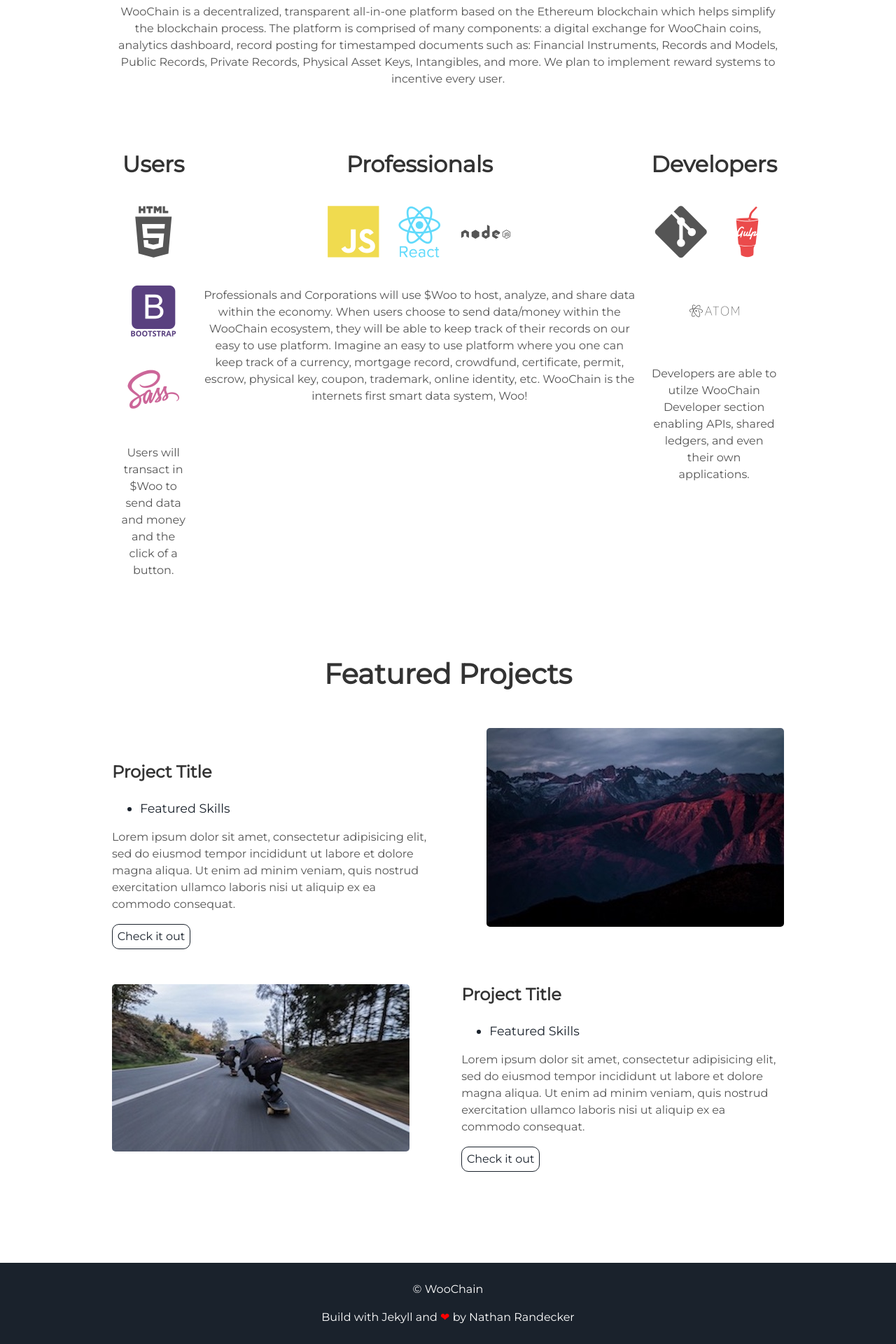
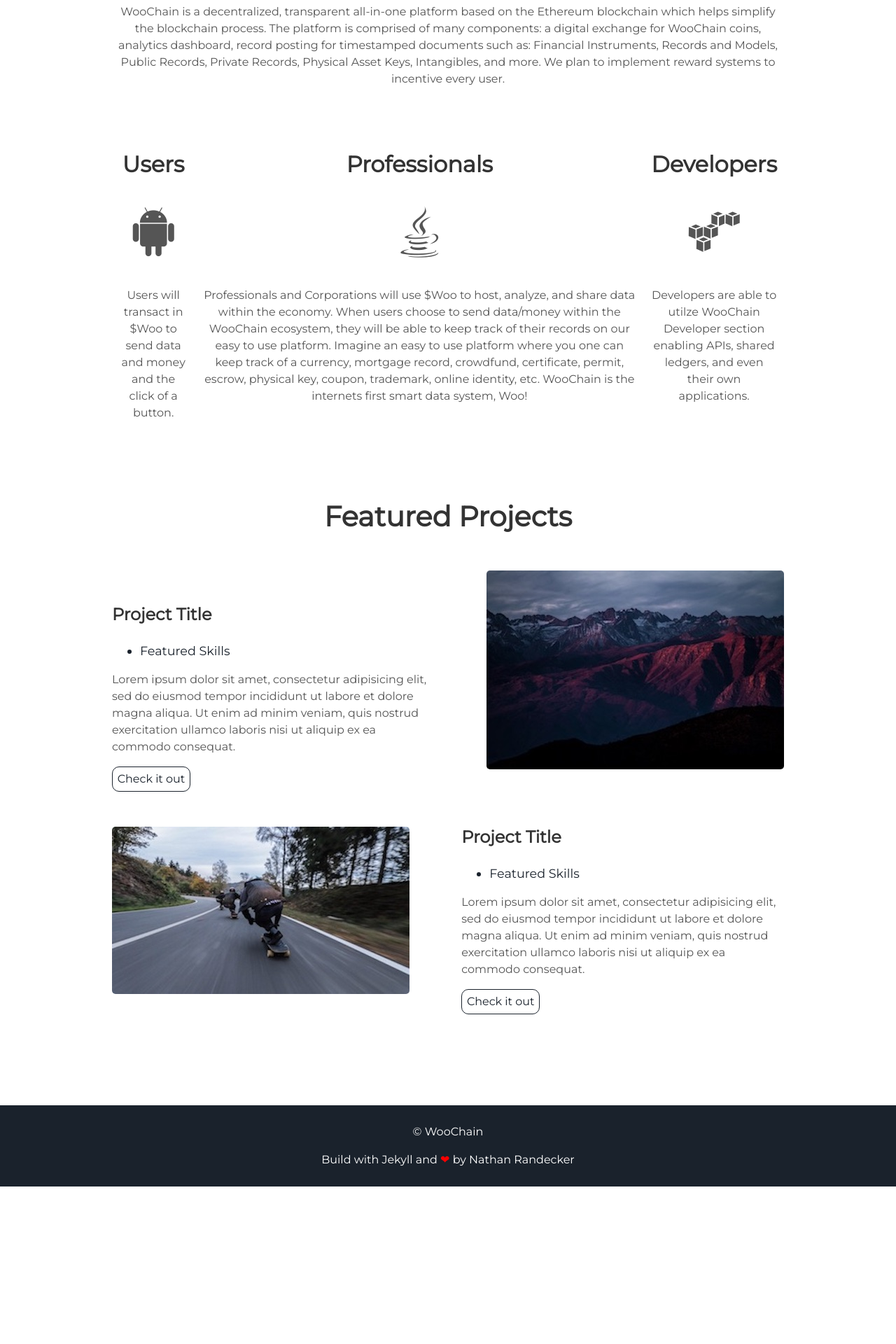
Before and after one commit to woochain/woochain.github.io, a Jekyll site: the page built from index.html, in a window 1280 px wide. Shown: the part 1052-2972 px from the top of the page at 70% size. Built offline with Jekyll 4.4.1, drawn with Linux system fonts in a browser that asks for light colours; after the commit the page ends 2747 px from its top, so only the background shows below that.

Commit message:
Update about.html

```diff
--- a/_includes/about.html
+++ b/_includes/about.html
@@ -6,25 +6,19 @@
   <div class="user">
     <div class="tech">
       <h2>Users</h2>
-      <i class="devicon-html5-plain-wordmark"></i>
-      <i class="devicon-bootstrap-plain-wordmark colored"></i>
-      <i class="devicon-sass-original colored"></i>
+      <i class="devicon-android-plain"></i>
       <p>Users will transact in $Woo to send data and money and the click of a button.</p>
     </div>
     <div class="tech">
       <h2>Professionals</h2>
-      <i class="devicon-javascript-plain colored"></i>
-      <i class="devicon-react-original-wordmark colored"></i>
-      <i class="devicon-nodejs-plain-wordmark"></i>
+      <i class="devicon-java-plain"></i>
       <p>Professionals and Corporations will use $Woo to host, analyze, and share data within the
 economy.
 When users choose to send data/money within the WooChain ecosystem, they will be able to keep track of their records on our easy to use platform. Imagine an easy to use platform where you one can keep track of a currency, mortgage record, crowdfund, certificate, permit, escrow, physical key, coupon, trademark, online identity, etc. WooChain is the internets first smart data system, Woo!</p>
     </div>
     <div class="tech">
       <h2>Developers</h2>
-      <i class="devicon-git-plain"></i>
-      <i class="devicon-gulp-plain colored"></i>
-      <i class="devicon-atom-original-wordmark"></i>
+      <i class="devicon-amazonwebservices-original"></i>
       <p>Developers are able to utilze WooChain Developer section enabling APIs, shared ledgers, and even their own applications. </p>
     </div>
 </div>
```
